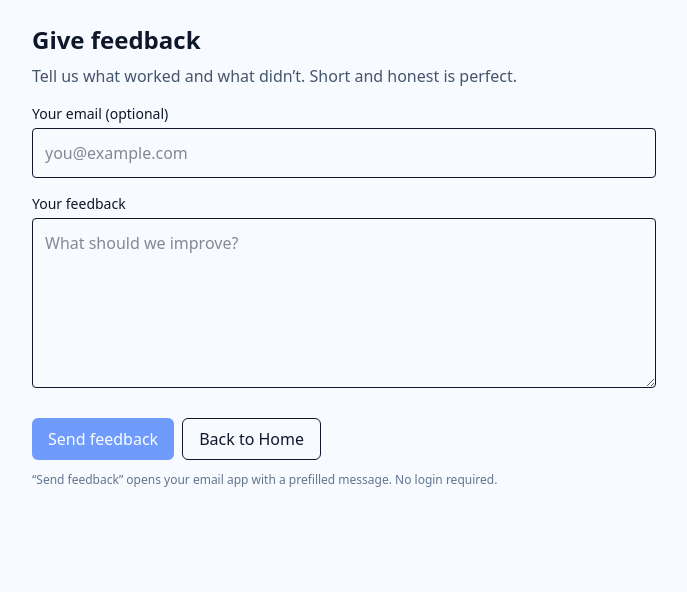
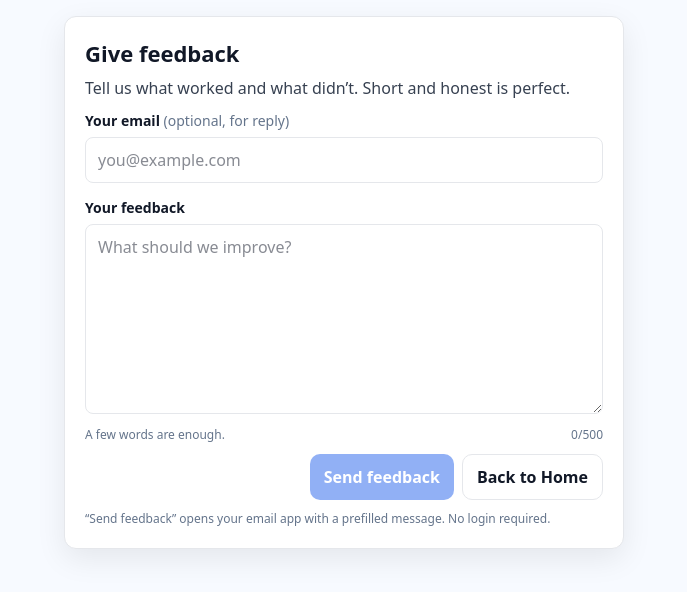
Before and after one commit to joyceybear06/micromath, a React (Vite) app: page /feedback in a window 1280 px wide. Shown: the top 592 px of the page, without its empty margins (296-983 px from the left). Built offline with nearby package versions, Linux system fonts and the light colour scheme; no server answers.

Commit message:
WIP: save local changes before merges

```diff
--- a/src/App.tsx
+++ b/src/App.tsx
@@ -1,4 +1,3 @@
-// src/App.tsx
 import { useEffect, useMemo, useRef, useState, type ReactNode } from "react";
 import { useMode } from "./hooks/useMode.js";
 import { generateLadder, generateLadderForSeed } from "./logic/generator.js";
@@ -38,6 +37,8 @@ import {
 } from "./utils/progress.js";
 
 import ResetButton from "./components/ResetButton.js";
+import Feedback from "./routes/Feedback";
+import { useNavigate } from "react-router-dom"; // ⬅️ ADDED
 
 type Status = "idle" | "playing" | "done";
 
@@ -100,6 +101,10 @@ function InlineResultsModal({
   const panelBg = isDark ? "#1f2937" : "#ffffff";
   const panelBorder = isDark ? "#334155" : "#e5e7eb";
   const panelText = isDark ? "#f8fafc" : "#111827";
+
+  // ⬇️ ADDED: we need navigate to push to /feedback
+  const navigate = useNavigate();
+  const goFeedback = () => navigate("/feedback", { replace: false });
 
   useEffect(() => {
     if (!open) return;
@@ -191,7 +196,7 @@ function InlineResultsModal({
 
         {!perfect && (
           <p style={{ marginTop: 6, marginBottom: 10, color: isDark ? "#e5e7eb" : "#374151" }}>
-            {message ?? "Nice effort—keep going!"}
+            {message ?? "Nice effort—Try again! A little every day builds speed."}
           </p>
         )}
 
@@ -210,6 +215,23 @@ function InlineResultsModal({
           >
             Share
           </button>
+
+          {/* ⬇️ ADDED: Give feedback button */}
+          <button
+            onClick={goFeedback}
+            style={{
+              padding: "10px 14px",
+              borderRadius: 10,
+              border: `1px solid ${panelBorder}`,
+              background: isDark ? "#1f2937" : "#f8fafc",
+              color: panelText,
+              cursor: "pointer",
+              fontWeight: 600,
+            }}
+          >
+            Give feedback
+          </button>
+
           <button
             onClick={onClose}
             style={{
--- a/src/routes/Feedback.tsx
+++ b/src/routes/Feedback.tsx
@@ -7,12 +7,33 @@ function mailtoUrl(to: string, subject: string, body: string) {
   return `mailto:${encodeURIComponent(to)}?subject=${enc(subject)}&body=${enc(body)}`;
 }
 
+/** Light/dark palette identical to your modal */
+function usePanelColors() {
+  const isDark =
+    typeof document !== "undefined" &&
+    (document.body.getAttribute("data-theme") === "dark" ||
+      document.body.classList.contains("dark") ||
+      document.documentElement.classList.contains("dark"));
+
+  return {
+    isDark,
+    panelBg: isDark ? "#1f2937" : "#ffffff",
+    panelBorder: isDark ? "#334155" : "#e5e7eb",
+    panelText: isDark ? "#f8fafc" : "#111827",
+    subText: isDark ? "#e5e7eb" : "#374151",
+    helperText: isDark ? "#94a3b8" : "#64748b",
+    inputBg: isDark ? "#0f172a" : "#ffffff",
+  };
+}
+
 export default function Feedback() {
   const navigate = useNavigate();
   const [msg, setMsg] = React.useState("");
   const [email, setEmail] = React.useState("");
+  const [sending, setSending] = React.useState(false);
+  const { panelBg, panelBorder, panelText, subText, helperText, inputBg } = usePanelColors();
 
-  // Optional: analytics that a user opened the feedback page (non-blocking)
+  // analytics: page opened
   React.useEffect(() => {
     try {
       void fetch("/api/track", {
@@ -41,81 +62,194 @@ export default function Feedback() {
   }
 
   const onSend = () => {
-    if (!msg.trim()) return;
+    if (msg.trim().length < 3 || sending) return;
 
-    // 1) fire-and-forget analytics
     trackFeedbackSend();
+    setSending(true);
 
-    // 2) open the user's email client – no backend required
-    const to = "feedback@micromath.app"; // TODO: change to your inbox later
+    // Compose the email
+    const to = "feedback@micromath.app"; // change to your inbox later
     const subject = "MicroMath feedback";
     const body =
       (email ? `From: ${email}\n\n` : "") +
       `Feedback:\n${msg}\n\n---\nDevice: ${navigator.userAgent}`;
     const url = mailtoUrl(to, subject, body);
 
+    // Open mail client (no backend required)
     window.location.href = url;
 
-    // 3) optional: send them home shortly after launching email app
-    setTimeout(() => navigate("/", { replace: false }), 400);
+    // Navigate home shortly after
+    setTimeout(() => {
+      setSending(false);
+      navigate("/", { replace: false });
+    }, 400);
   };
 
+  const canSend = msg.trim().length >= 3 && !sending;
+  const counter = `${Math.min(msg.length, 500)}/500`;
+
   return (
-    <section className="mx-auto max-w-2xl p-6">
-      <h1 className="text-2xl font-semibold">Give feedback</h1>
-      <p className="mt-2 text-slate-600">
+    <div
+      style={{
+        // Centered layout + mobile gutters
+        maxWidth: "100%",
+        padding: "16px",
+        display: "flex",
+        justifyContent: "center",
+      }}
+    >
+      <section
+        aria-label="Give feedback"
+        style={{
+          width: "100%",
+          maxWidth: 560, // ✅ desktop cap
+          background: panelBg,
+          color: panelText,
+          border: `1px solid ${panelBorder}`,
+          borderRadius: 12,
+          boxShadow: "0 10px 30px rgba(0,0,0,0.08)",
+          padding: 20, // ✅ comfortable on mobile
+        }}
+      >
+        {/* Title + subtext */}
+        <div style={{ marginBottom: 10 }}>
+          <h1 style={{ margin: 0, fontSize: 22, fontWeight: 700 }}>Give feedback</h1>
+          <p style={{ margin: "6px 0 0", color: subText }}>
             Tell us what worked and what didn’t. Short and honest is perfect.
           </p>
+        </div>
 
-      <div className="mt-4">
-        <label className="block text-sm font-medium mb-1" htmlFor="email">
-          Your email (optional)
+        {/* Email (optional) */}
+        <label
+          htmlFor="fb-email"
+          style={{ display: "block", fontSize: 14, fontWeight: 600, marginTop: 6, marginBottom: 6 }}
+        >
+          Your email <span style={{ fontWeight: 400, color: helperText }}>(optional, for reply)</span>
         </label>
         <input
-          id="email"
+          id="fb-email"
           type="email"
+          value={email}
+          inputMode="email"
+          onChange={(e) => setEmail(e.target.value)}
           placeholder="you@example.com"
-          value={email}
-          onChange={(e) => setEmail(e.target.value)}
-          className="w-full rounded border p-3"
+          style={{
+            width: "100%",
+            padding: "10px 12px",
+            borderRadius: 8,
+            border: `1px solid ${panelBorder}`,
+            background: inputBg,
+            color: panelText,
+            outline: "none",
+          }}
+          onKeyDown={(e) => {
+            if (e.key === "Enter") {
+              // Move focus to textarea for fast flow
+              const t = document.getElementById("fb-msg") as HTMLTextAreaElement | null;
+              t?.focus();
+            }
+          }}
         />
-      </div>
 
-      <div className="mt-4">
-        <label className="block text-sm font-medium mb-1" htmlFor="msg">
+        {/* Feedback text */}
+        <label
+          htmlFor="fb-msg"
+          style={{
+            display: "block",
+            fontSize: 14,
+            fontWeight: 600,
+            marginTop: 14,
+            marginBottom: 6,
+          }}
+        >
           Your feedback
         </label>
         <textarea
-          id="msg"
-          rows={6}
+          id="fb-msg"
+          rows={7}
           value={msg}
-          onChange={(e) => setMsg(e.target.value)}
-          className="w-full rounded border p-3"
+          onChange={(e) => setMsg(e.target.value.slice(0, 500))}
           placeholder="What should we improve?"
+          aria-describedby="fb-helper fb-count"
+          style={{
+            width: "100%",
+            padding: "10px 12px",
+            borderRadius: 8,
+            border: `1px solid ${panelBorder}`,
+            background: inputBg,
+            color: panelText,
+            outline: "none",
+            lineHeight: 1.5,
+            resize: "vertical",
+            minHeight: 120,
+          }}
         />
+
+        {/* helper + counter */}
+        <div
+          style={{
+            display: "flex",
+            justifyContent: "space-between",
+            alignItems: "baseline",
+            marginTop: 6,
+            marginBottom: 10,
+            color: helperText,
+            fontSize: 12,
+          }}
+        >
+          <span id="fb-helper">A few words are enough.</span>
+          <span id="fb-count">{counter}</span>
         </div>
 
-      <div className="mt-6 flex gap-2">
+        {/* Actions */}
+        <div
+          style={{
+            display: "flex",
+            gap: 8,
+            justifyContent: "flex-end",
+            flexWrap: "wrap",
+          }}
+        >
           <button
             type="button"
             onClick={onSend}
-          disabled={!msg.trim()}
-          className="rounded-md bg-blue-600 px-4 py-2 text-white disabled:opacity-60"
+            disabled={!canSend}
+            style={{
+              padding: "10px 14px",
+              borderRadius: 10,
+              border: "none",
+              background: canSend ? "#2563eb" : "rgba(37,99,235,0.5)",
+              color: "white",
+              cursor: canSend ? "pointer" : "not-allowed",
+              fontWeight: 700,
+            }}
+            aria-label="Send feedback (opens your email app)"
           >
-          Send feedback
+            {sending ? "Opening…" : "Send feedback"}
           </button>
+
           <button
             type="button"
             onClick={() => navigate("/", { replace: false })}
-          className="rounded-md border px-4 py-2"
+            style={{
+              padding: "10px 14px",
+              borderRadius: 10,
+              border: `1px solid ${panelBorder}`,
+              background: inputBg,
+              color: panelText,
+              cursor: "pointer",
+              fontWeight: 600,
+            }}
           >
             Back to Home
           </button>
         </div>
 
-      <p className="mt-3 text-xs text-slate-500">
+        {/* Footnote */}
+        <p style={{ margin: "10px 0 0", color: helperText, fontSize: 12 }}>
           “Send feedback” opens your email app with a prefilled message. No login required.
         </p>
       </section>
+    </div>
   );
 }
```
Lines whose indentation alone changed are shown as unchanged.
